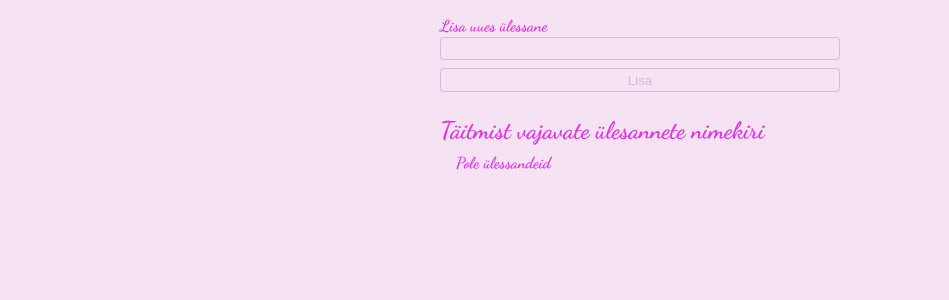
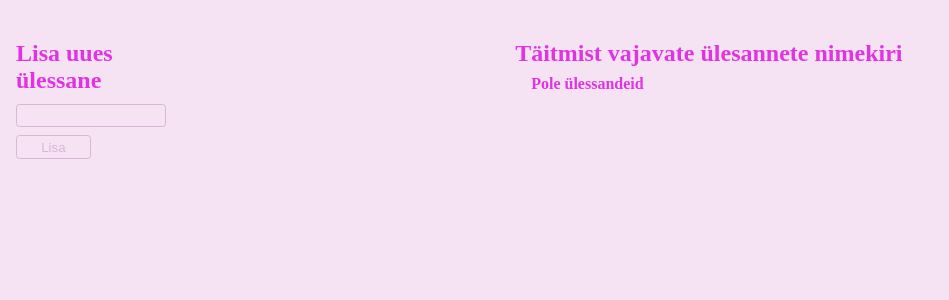
Before and after one commit to mairitikk/React-Do-To-List, a React (Vite) app: page / in a window 1280 px wide. Shown: the top 300 px of the page, without its empty margins (0-949 px from the left). Built offline with nearby package versions, Linux system fonts and the light colour scheme; a web font is replaced by a local one.

Commit message:
add more styles

```diff
--- a/src/App.jsx
+++ b/src/App.jsx
@@ -43,10 +43,12 @@ export default function App() {
   }
 
   return (
-    <>
+    <div className="container">
       <NewTodoForm onSubmit={addTodo} />
+    <div>
       <h1 className="header">Täitmist vajavate ülesannete nimekiri</h1>
-      <TodoList todos={todos} toggleTodo={toggleTodo} deleteTodo={deleteTodo} />
-    </>
+        <TodoList todos={todos} toggleTodo={toggleTodo} deleteTodo={deleteTodo} />
+      </div>
+    </div>
   )
 }
--- a/src/NewTodoForm.jsx
+++ b/src/NewTodoForm.jsx
@@ -16,7 +16,7 @@ export function NewTodoForm({ onSubmit }) {
   return (
     <form onSubmit={handleSubmit} className="new-item-form">
       <div className="form-row">
-        <label htmlFor="item">Lisa uues ülessane</label>
+        <label htmlFor="item" ><h1 className="header">Lisa uues ülessane</h1></label>
         <input
           value={newItem}
           onChange={e => setNewItem(e.target.value)}
--- a/src/TodoItem.jsx
+++ b/src/TodoItem.jsx
@@ -10,7 +10,7 @@ export function TodoItem({ completed, id, title, toggleTodo, deleteTodo }) {
         />
         {title}
       </label>
-      <button onClick={() => deleteTodo(id)} className="btn btn-danger">
+      <button onClick={() => deleteTodo(id)} className="btn">
         Kustuta
       </button>
     </li>
--- a/src/styles.css
+++ b/src/styles.css
@@ -1,5 +1,5 @@
 html {
-font-family: "Dancing Script", cursive;
+font-family: 'Gloria Hallelujah', cursive;
     font-optical-sizing: auto;
     font-style: normal;
     font-weight: bold;
@@ -11,21 +11,34 @@ body {
     /* Light pink background */
     color: #e233e2;
     /* Black text for better contrast */
-    max-width: 400px;
+    max-width: auto;
     padding: 1rem;
     margin: 0 auto;
+}
+
+.container{
+    display: flex;
+    flex-direction: row;
 }
 
 .new-item-form {
     display: flex;
     flex-direction: column;
+    width: 40%;
     gap: 0.5rem;
 }
 
 .form-row {
     display: flex;
     flex-direction: column;
+    width: 30%;
     gap: 0.1rem;
+}
+.pealkiri{
+    font-size: 1.5rem;
+    display: flex;
+    flex-direction: column;
+    width: 20%;
 }
 
 .btn {
@@ -40,6 +53,7 @@ body {
     border-radius: 0.25em;
     cursor: pointer;
     outline: none;
+    width: 15%;
 }
 
 .btn:hover,
```
